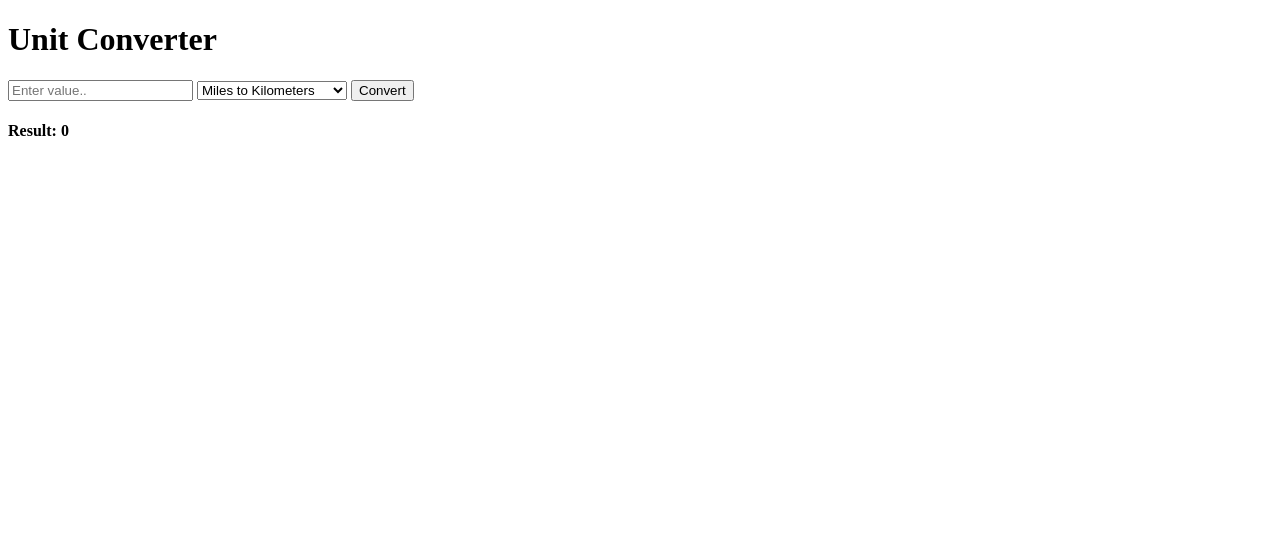
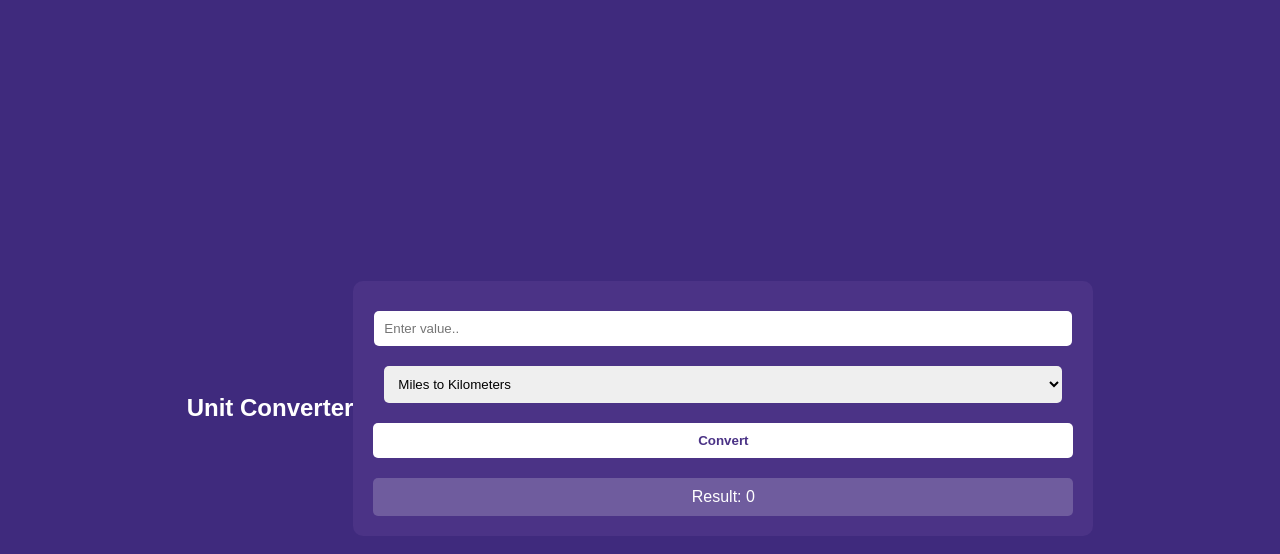
Before and after one commit to Mushrafah/unitconvertertask, a plain HTML site: page index.html in a window 1280 px wide. Drawn offline with Linux system fonts and the light colour scheme.

Commit message:
css and js added

```diff
--- a/index.html
+++ b/index.html
@@ -6,24 +6,23 @@
     </head>
 
     <body>
-        <h1>Unit Converter</h1>
 
-        <form>
-            <input type="text" id="value" placeholder="Enter value..">
+        <h2>Unit Converter</h2>
 
-            <select id="kilometre">
+        <div class="converter">
 
-            <optgroup>
-              <option value="Miles to Kilometers">Miles to Kilometers</option>
-              <option value="Miles to Meters">Miles to Meters</option>
-            </optgroup>
+            <input type="number" id="value" placeholder="Enter value..">
 
-          </select>
+            <select id="unit">
+                <option value="milesToKm">Miles to Kilometers</option>
+                <option value="kmToMiles">Kilometers to Miles</option>
+            </select>
 
-            <button> Convert </button>
-           </form>
+            <button onclick="convert()">Convert</button>
 
-           <h4>Result: 0</h4>
+            <div class="result" id="result">Result: 0</div>
+        </div>
+        <script src="script.js"></script>
 
     </body>
 
--- a/script.js
+++ b/script.js
@@ -0,0 +1,15 @@
+function convert() {
+    let value = parseFloat(document.getElementById("value").value);
+    let unit = document.getElementById("unit").value;
+    let result = 0;
+
+    if (!isNaN(value)) {
+        if (unit === "milesToKm") {
+            result = value * 1.60934;
+        } else if (unit === "kmToMiles") {
+            result = value * 0.621371;
+        }
+    }
+
+    document.getElementById("result").innerText = "Result: " + result.toFixed(2);
+}
--- a/style.css
+++ b/style.css
@@ -0,0 +1,41 @@
+body {
+    display: flex;
+    justify-content: center;
+    align-items: center;
+    height: 100vh;
+    background-color: #3F2A7D;
+    font-family: Arial, sans-serif;
+    color: white;
+}
+
+.converter {
+    background: #4B3386;
+    padding: 20px;
+    border-radius: 10px;
+    text-align: center;
+    color: white;
+    display: inline-block;
+    width: 700px;
+}
+input, select, button {
+    margin: 10px 0;
+    padding: 10px;
+    border: none;
+    border-radius: 5px;
+}
+input, select {
+    width: calc(100% - 22px);
+}
+button {
+    cursor: pointer;
+    background: white;
+    color: #4B3386;
+    font-weight: bold;
+    width: 100%;
+}
+.result {
+    background: rgba(255, 255, 255, 0.2);
+    padding: 10px;
+    border-radius: 5px;
+    margin-top: 10px;
+}
```
